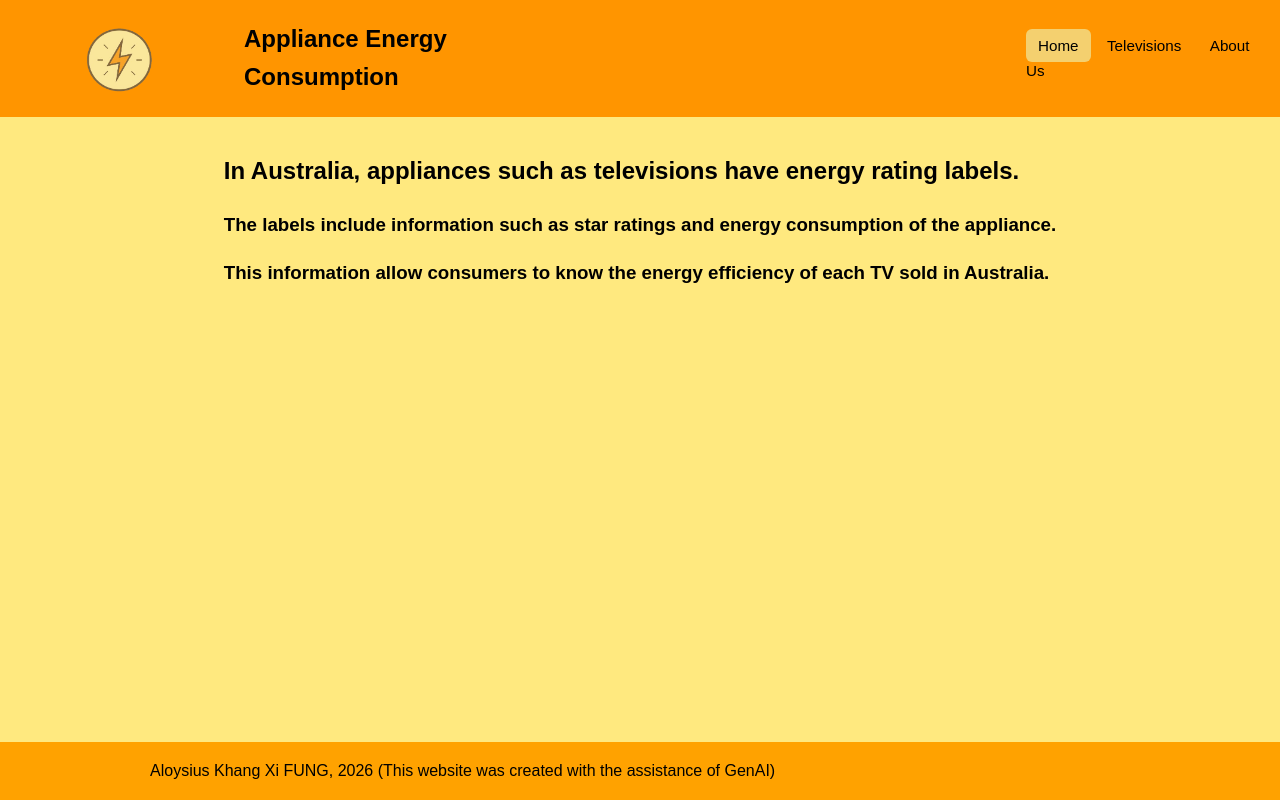
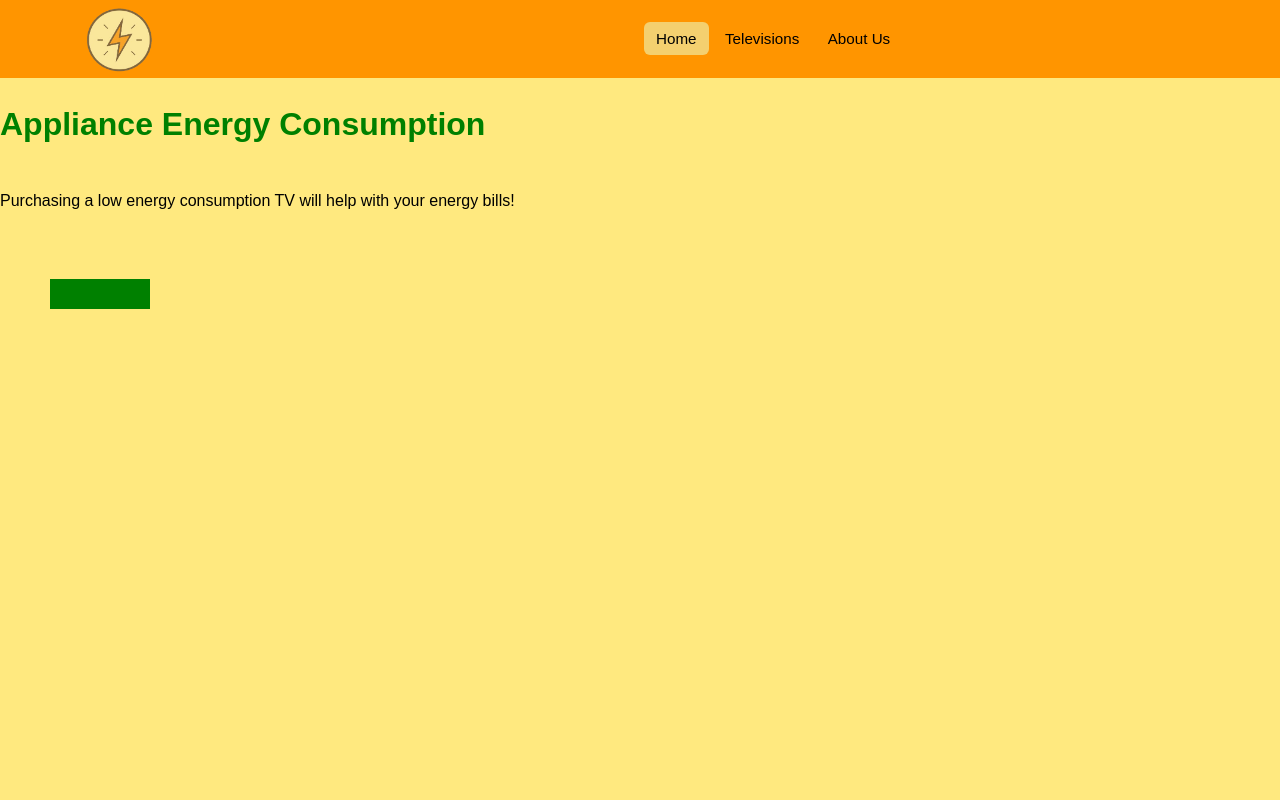
Before and after one commit to r1ceXD/T04-2, a plain HTML site: page index.html in a window 1280 px wide. Drawn offline with nearby package versions, Linux system fonts and the light colour scheme.

Commit message:
feat: reset body; add h1/div/svg; link D3 and energy-d3.js; D3 — style h1, append paragraph, add SVG rects;

```diff
--- /dev/null
+++ b/energy-d3.js
@@ -0,0 +1,15 @@
+d3.select("h1")
+.style("color", "green");
+// Change from div to #content because it would stick to the nav bar
+d3.select("#content")
+.append("p")
+.text("Purchasing a low energy consumption TV will help with your energy bills!");
+d3.select("svg")
+.append("rect")
+d3.select("svg")
+.append("rect")
+.attr("x", 50)
+.attr("y", 50)
+.attr("width", 100)
+.attr("height", 30)
+.style("fill", "green");
--- a/index.html
+++ b/index.html
@@ -14,7 +14,7 @@
             <a href="index.html" data-logo>
                 <img class="logo" src="images/logo_tv.png" alt="Logo">
             </a>
-            <h1>Appliance Energy Consumption</h1>
+            <!-- <h1>Appliance Energy Consumption</h1> -->
             <div class="nav-links">
                 <a class="active" href="index.html" data-page="home">Home</a>
                 <a href="televisions.html" data-page="televisions">Televisions</a>
@@ -23,21 +23,13 @@
         </nav>
     </header>
 
-    <!-- Content of the Page -->
-    <main class="page-content container">
-        <section>
-            <h1>In Australia, appliances such as televisions have energy rating labels.</h1>
-            <h3>The labels include information such as star ratings and energy consumption of the appliance.</h3>
-            <h3>This information allow consumers to know the energy efficiency of each TV sold in Australia.</h3>
+    <h1>Appliance Energy Consumption</h1>
+    <div id="content"></div>
+    <!-- Give the SVG a size so shapes can be seen -->
+    <svg width="300" height="150"></svg>
+    <!-- Load D3 first, then your D3 code file -->
+    <script src="https://d3js.org/d3.v7.min.js"></script>
+    <script src="energy-d3.js"></script>
 
-        </section>
-    </main>
-
-    <!-- Footer -->
-    <footer class="site-footer">
-        <div class="container">
-            <p>Aloysius Khang Xi FUNG, 2026 (This website was created with the assistance of GenAI)</p>
-        </div>
-    </footer>
 </body>
 </html>
```
